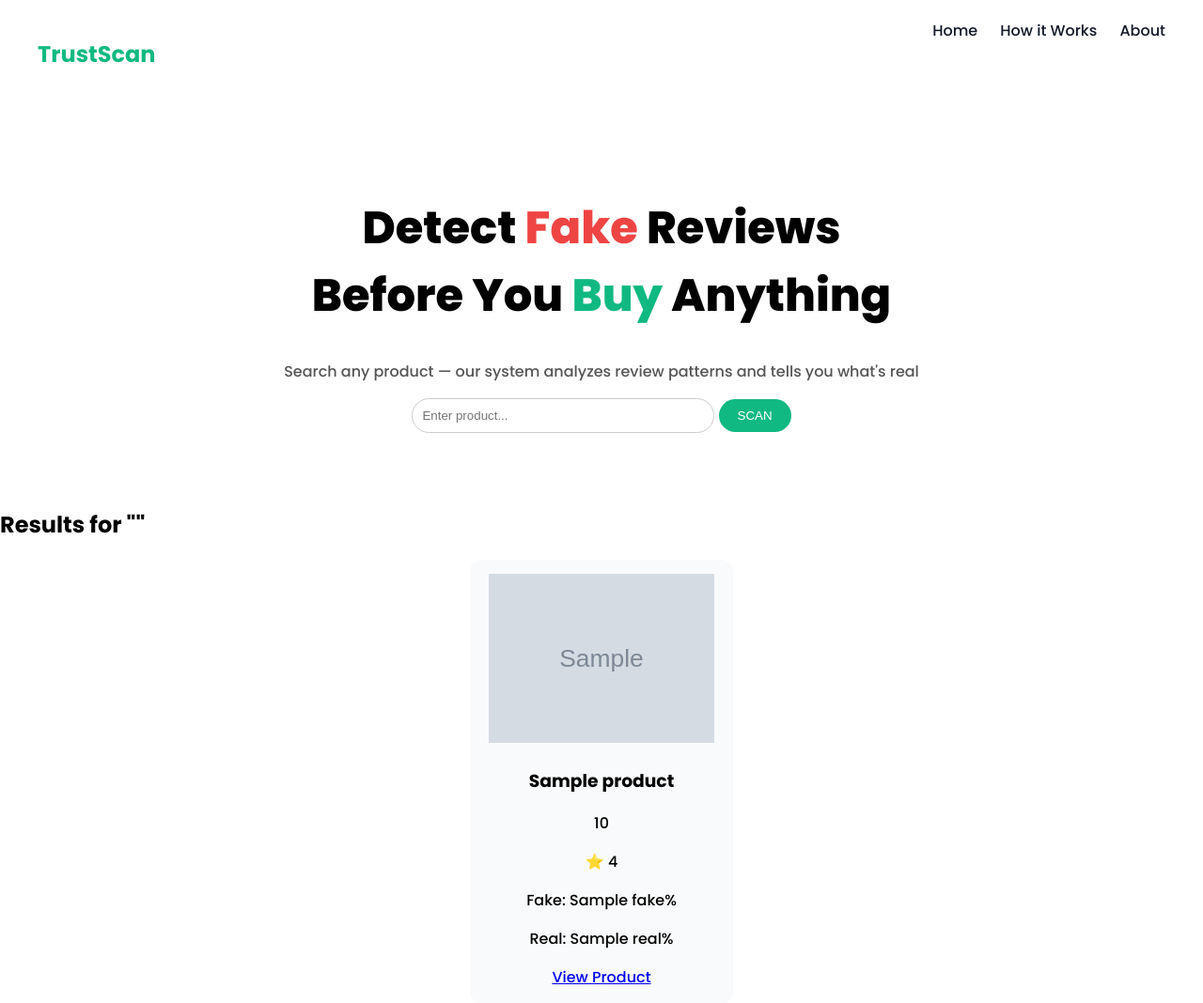
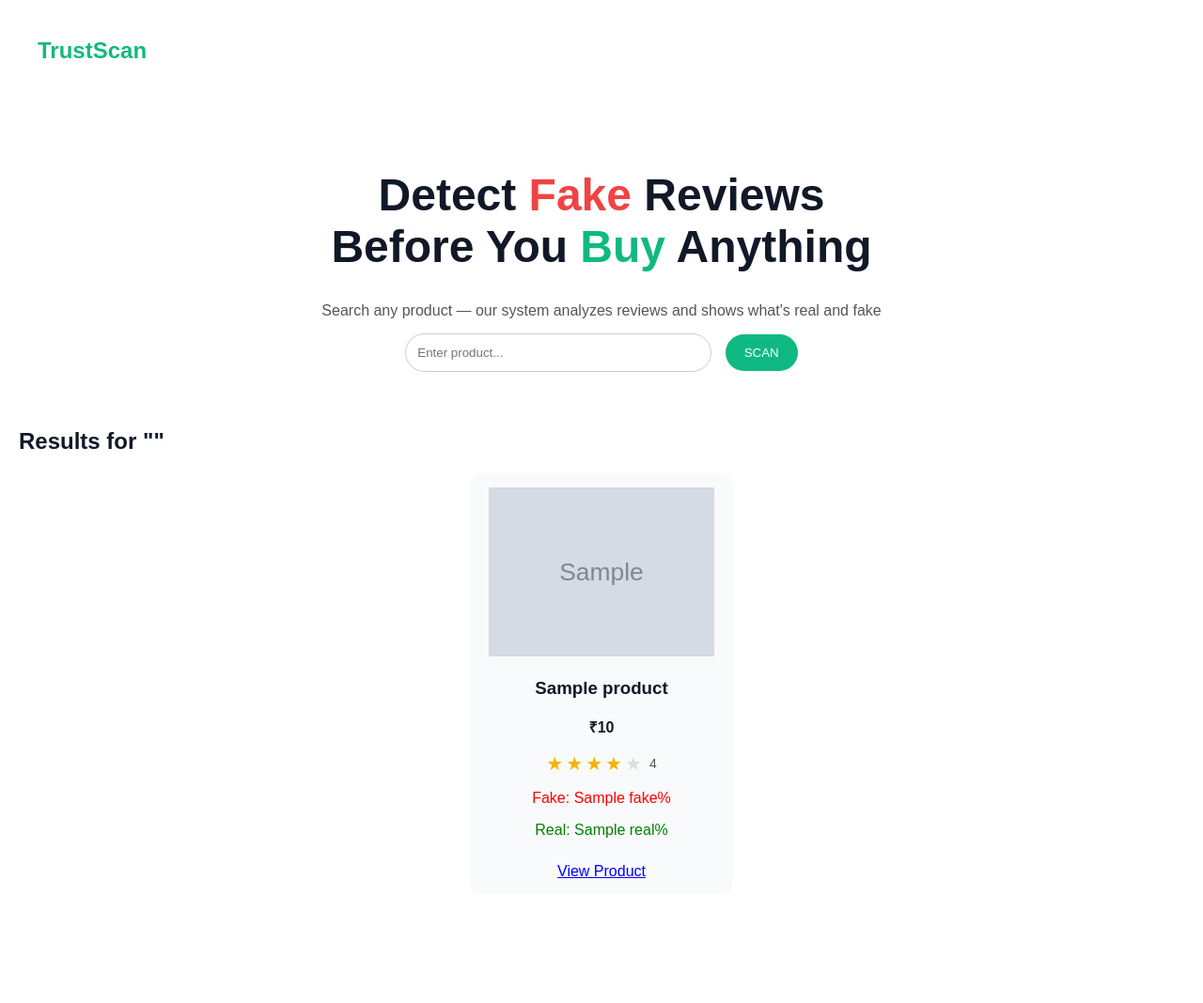
Before and after one commit to varshnik2024-blip/fake-review, a Flask app: template templates/index.html in a window 1280 px wide. Shown: the whole page at 94% size. After the commit the page ends 935 px from the top, so only its background shows below. Run offline with Flask 3, Linux system fonts and the light colour scheme; the template is opened without the code that fills it: most values are stand-ins (such as "Sample title", 1, 10 or a date in 2020); grey boxes marked "Sample" are stand-in pictures.

Commit message:
added star rating UI

```diff
--- a/static/styles.css
+++ b/static/styles.css
@@ -1,32 +1,24 @@
+/* 🔥 GLOBAL */
 body {
     background: #ffffff;
     font-family: 'Poppins', sans-serif;
     margin: 0;
+    color: #111827;
 }
 
-/* NAVBAR */
+/* 🔷 NAVBAR */
 .navbar {
-    display: flex;
-    justify-content: space-between;
     padding: 20px 40px;
-    background: white;
 }
 
 .logo {
     color: #10b981;
 }
 
-.nav-links a {
-    margin-left: 20px;
-    cursor: pointer;
-    text-decoration: none;
-    color: #111827;
-}
-
-/* HERO */
+/* 🔷 HERO */
 .hero {
     text-align: center;
-    padding: 60px 20px;
+    padding: 40px;
 }
 
 .hero-title {
@@ -34,41 +26,51 @@ body {
     font-weight: 800;
 }
 
-.fake {
+.hero-title .fake {
     color: #ef4444;
 }
 
-.buy {
+.hero-title .buy {
     color: #10b981;
 }
 
 .subtitle {
     color: #555;
+    margin: 15px 0;
 }
 
-.search-box input {
-    padding: 10px;
+/* 🔷 SEARCH */
+form input {
+    padding: 12px;
     width: 300px;
-    border-radius: 20px;
+    border-radius: 25px;
     border: 1px solid #ccc;
 }
 
-.search-box button {
-    padding: 10px 20px;
+form button {
+    padding: 12px 20px;
+    border-radius: 25px;
     background: #10b981;
     color: white;
     border: none;
-    border-radius: 20px;
+    margin-left: 10px;
+    cursor: pointer;
 }
 
-/* PRODUCTS */
-.card-container {
+/* 🔷 RESULTS */
+.results-title {
+    margin: 20px;
+}
+
+/* 🔷 PRODUCT GRID */
+.products {
     display: flex;
     flex-wrap: wrap;
     justify-content: center;
     gap: 20px;
 }
 
+/* 🔷 CARD */
 .card {
     width: 250px;
     background: #f9fafb;
@@ -83,60 +85,67 @@ body {
     object-fit: contain;
 }
 
-/* MODAL */
-.modal {
-    display: none;
-    position: fixed;
-    width: 100%;
-    height: 100%;
-    background: rgba(0,0,0,0.5);
-    top: 0;
-    left: 0;
+/* 🔷 TEXT */
+.price {
+    font-weight: bold;
+}
+
+.fake {
+    color: red;
+}
+
+.real {
+    color: green;
+}
+
+/* 🔗 LINK */
+.card a {
+    display: inline-block;
+    margin-top: 10px;
+    color: blue;
+}
+
+/* ⭐⭐⭐ STAR SYSTEM */
+.stars {
+    display: flex;
     justify-content: center;
     align-items: center;
+    gap: 3px;
+    margin: 8px 0;
 }
 
-.modal-box {
-    background: white;
-    padding: 25px;
-    border-radius: 12px;
-    width: 400px;
+.star {
+    font-size: 20px;
 }
 
-.close {
-    float: right;
-    cursor: pointer;
+/* FULL STAR */
+.star.full {
+    color: #f5b301;
 }
 
-/* BIG MODAL */
-.big-modal {
-    width: 700px;
+/* EMPTY STAR */
+.star.empty {
+    color: #ddd;
 }
 
-/* GRID */
-.steps-grid {
-    display: grid;
-    grid-template-columns: 1fr 1fr;
-    gap: 20px;
+/* HALF STAR */
+.star.half {
+    position: relative;
+    color: #ddd;
 }
 
-/* CARDS */
-.step-card {
-    background: #f9fafb;
-    padding: 20px;
-    border-radius: 12px;
-    border: 1px solid #eee;
-    transition: 0.3s;
+.star.half::before {
+    content: "★";
+    position: absolute;
+    left: 0;
+    width: 50%;
+    overflow: hidden;
+    color: #f5b301;
 }
 
-.step-card:hover {
-    transform: translateY(-5px);
-    box-shadow: 0 10px 25px rgba(0,0,0,0.1);
+/* RATING NUMBER */
+.rating-number {
+    margin-left: 5px;
+    font-size: 14px;
+    color: #555;
 }
-
-/* RESPONSIVE */
-@media (max-width: 600px) {
-    .steps-grid {
-        grid-template-columns: 1fr;
-    }
-}
--- a/templates/index.html
+++ b/templates/index.html
@@ -3,135 +3,79 @@
 <head>
     <meta charset="UTF-8">
     <title>TrustScan</title>
-
-<link href="https://fonts.googleapis.com/css2?family=Poppins:wght@300;500;700;800&display=swap" rel="stylesheet">
     <link rel="stylesheet" href="{{ url_for('static', filename='styles.css') }}">
-
-<script>
-function openModal(id) {
-    document.getElementById(id).style.display = "flex";
-}
-
-function closeModal(id) {
-    document.getElementById(id).style.display = "none";
-}
-</script>
-
 </head>
 
 <body>
 
-<!-- 🔥 NAVBAR -->
-<div class="navbar">
+<!-- 🔷 NAVBAR -->
+<nav class="navbar">
     <h2 class="logo">TrustScan</h2>
-    <div class="nav-links">
-        <a href="#">Home</a>
-        <a onclick="openModal('howModal')">How it Works</a>
-        <a onclick="openModal('aboutModal')">About</a>
-    </div>
-</div>
+</nav>
 
-<!-- 🔥 HERO -->
+<!-- 🔷 HERO -->
 <div class="hero">
-
     <h1 class="hero-title">
         Detect <span class="fake">Fake</span> Reviews <br>
         Before You <span class="buy">Buy</span> Anything
     </h1>
 
     <p class="subtitle">
-    Search any product — our system analyzes review patterns and tells you what's real
+        Search any product — our system analyzes reviews and shows what's real and fake
     </p>
 
-<form method="POST" class="search-box">
+    <form method="POST">
         <input type="text" name="product" placeholder="Enter product..." value="{{ query }}">
         <button type="submit">SCAN</button>
     </form>
-
 </div>
 
-<!-- 🛒 RESULTS -->
+<!-- 🔷 RESULTS -->
 {% if products %}
 <h2 class="results-title">Results for "{{ query }}"</h2>
 
-<div class="card-container">
+<div class="products">
+
     {% for p in products %}
     <div class="card">
 
-    <img src="{{ p.image }}">
+        <img src="{{ p.image }}" alt="product">
 
         <h3>{{ p.title }}</h3>
 
-    <p class="price">{{ p.price }}</p>
+        <p class="price">₹{{ p.price }}</p>
 
-    <!-- ⭐ RATING DISPLAY -->
-    <p>⭐ {{ p.rating }}</p>
+        <!-- ⭐ STAR RATING -->
+        <div class="stars">
+            {% set full = p.rating|int %}
+            {% set half = 1 if p.rating - full >= 0.5 else 0 %}
+            {% set empty = 5 - full - half %}
 
-    <p class="fake-text">Fake: {{ p.fake }}%</p>
-    <p class="real-text">Real: {{ p.real }}%</p>
+            {% for i in range(full) %}
+                <span class="star full">★</span>
+            {% endfor %}
+
+            {% if half %}
+                <span class="star half">★</span>
+            {% endif %}
+
+            {% for i in range(empty) %}
+                <span class="star empty">★</span>
+            {% endfor %}
+
+            <span class="rating-number">{{ p.rating }}</span>
+        </div>
+
+        <p class="fake">Fake: {{ p.fake }}%</p>
+        <p class="real">Real: {{ p.real }}%</p>
 
         <a href="{{ p.link }}" target="_blank">View Product</a>
 
     </div>
     {% endfor %}
+
 </div>
 {% endif %}
 
-<!-- 🔥 HOW IT WORKS MODAL -->
-<div id="howModal" class="modal">
-<div class="modal-box big-modal">
-
-<span class="close" onclick="closeModal('howModal')">&times;</span>
-
-<h2 class="modal-title">How it works</h2>
-
-<div class="steps-grid">
-
-<div class="step-card">
-<h3>🔍 Enter a product</h3>
-<p>Type any product name or keyword to begin</p>
-</div>
-
-<div class="step-card">
-<h3>🌐 Real-time fetch</h3>
-<p>We pull live product data using SerpAPI</p>
-</div>
-
-<div class="step-card">
-<h3>🧠 Smart Analysis</h3>
-<p>Review patterns, language & behavior are analyzed</p>
-</div>
-
-<div class="step-card">
-<h3>📊 Instant verdict</h3>
-<p>Get real vs fake percentage instantly</p>
-</div>
-
-</div>
-
-</div>
-</div>
-
-<!-- 🔥 ABOUT MODAL -->
-<div id="aboutModal" class="modal">
-<div class="modal-box">
-
-<span class="close" onclick="closeModal('aboutModal')">&times;</span>
-
-<h2>About TrustScan</h2>
-
-<p>
-TrustScan helps users detect fake reviews before buying products online.
-</p>
-
-<p>
-🚀 Built with Flask, SerpAPI, HTML, CSS
-🎯 Helps users make smarter decisions
-💡 Future: ML model integration
-</p>
-
-</div>
-</div>
-
 </body>
 </html>
```
Lines whose indentation alone changed are shown as unchanged.
